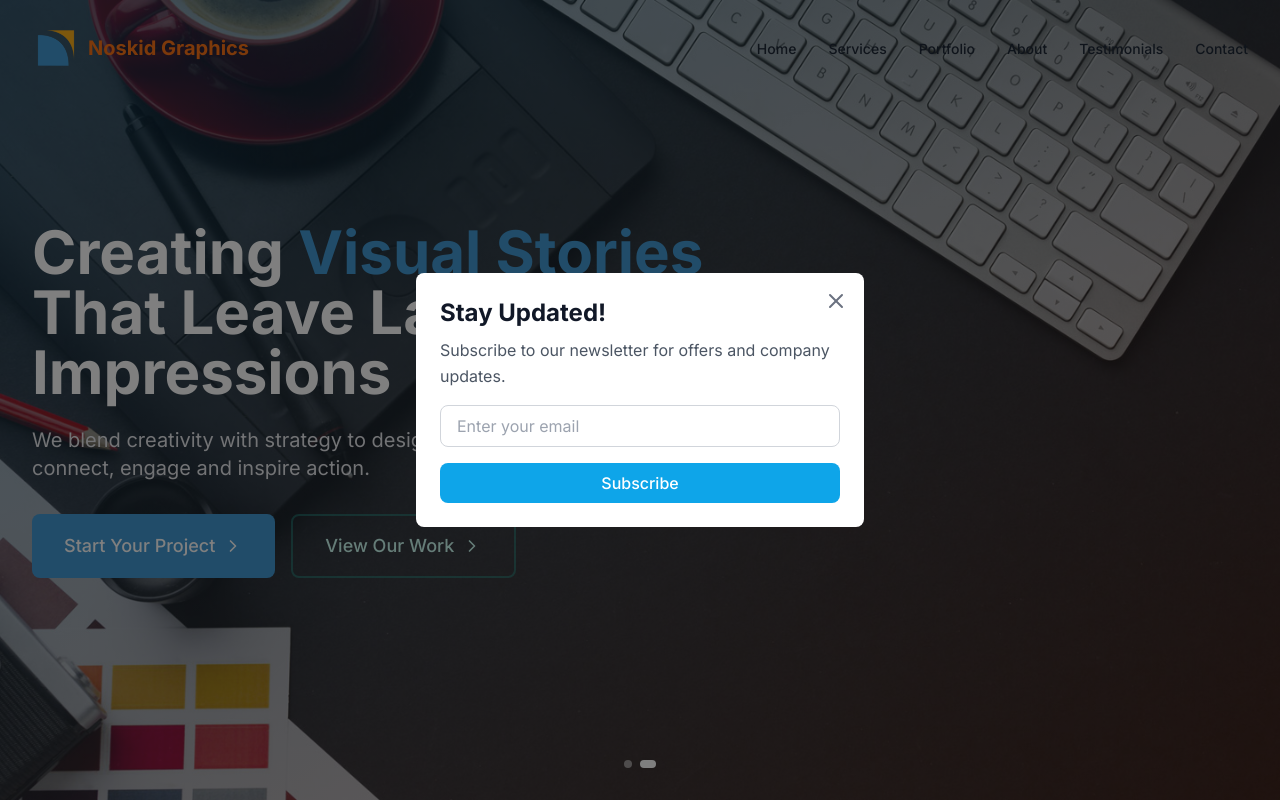
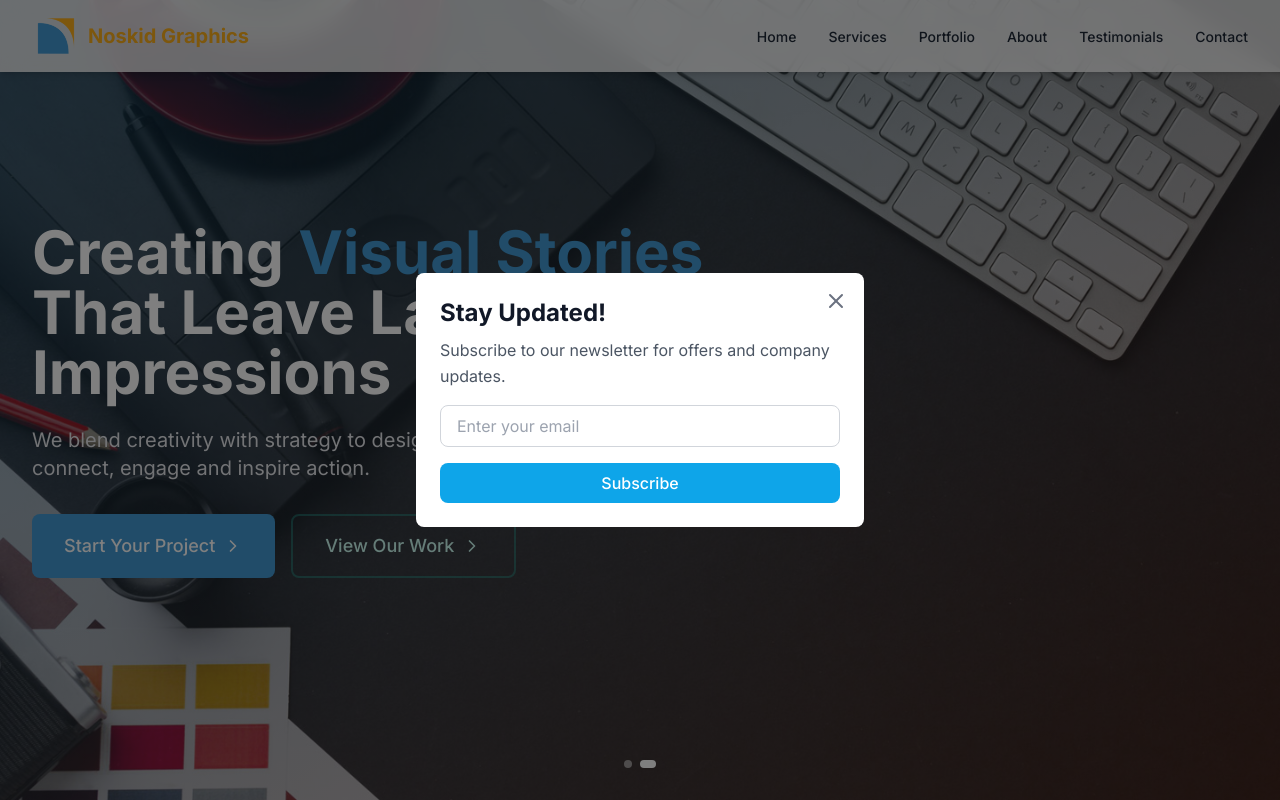
Before and after one commit to MwangiCharlesGichohi/noskid-graphics, a React (Vite) app: page / in a window 1280 px wide. Shown: the top 800 px of the page. Built offline with nearby package versions, Linux system fonts and the light colour scheme.

Commit message:
feat: update brand colors - Change Noskid Graphics to same color as the logo, make some grammatical corrections on the services section.

```diff
--- a/src/components/Navbar.tsx
+++ b/src/components/Navbar.tsx
@@ -1,29 +1,13 @@
-import React, { useState, useEffect } from 'react';
+import React, { useState } from 'react';
 import { Menu, X } from 'lucide-react';
 import logo from '../assets/clients/logo.png';
 
 const Navbar: React.FC = () => {
   const [isOpen, setIsOpen] = useState(false);
-  const [isScrolled, setIsScrolled] = useState(false);
-
-  useEffect(() => {
-    const handleScroll = () => {
-      if (window.scrollY > 10) {
-        setIsScrolled(true);
-      } else {
-        setIsScrolled(false);
-      }
-    };
-
-    window.addEventListener('scroll', handleScroll);
-    return () => window.removeEventListener('scroll', handleScroll);
-  }, []);
 
   return (
     <nav
-      className={`fixed w-full z-50 transition-all duration-300 ${
-        isScrolled ? 'bg-white/80 backdrop-blur-md shadow-md py-3' : 'bg-transparent py-6'
-      }`}
+      className={`fixed w-full z-50 transition-all duration-300 bg-white/80 backdrop-blur-md shadow-md py-3`}
     >
       <div className="container mx-auto px-4 sm:px-6 lg:px-8">
         <div className="flex justify-between items-center">
@@ -33,7 +17,7 @@ const Navbar: React.FC = () => {
               alt="Noskid Graphics Logo"
               className="h-12 w-12 object-contain"
             />
-            <span className="ml-2 text-xl font-bold text-orange-500">Noskid Graphics</span>
+            <span className="ml-2 text-xl font-bold text-custom-orange">Noskid Graphics</span>
           </div>
 
           {/* Desktop Navigation */}
--- a/src/components/ServicesSection.tsx
+++ b/src/components/ServicesSection.tsx
@@ -18,7 +18,7 @@ const services = [
   },
   {
     title: 'Printing',
-    description: 'We offer comprehensive printing solutions including digital, offset, large format, and merchandise printing for all your business needs.',
+    description: 'We offer comprehensive printing solutions including digital, offset, large format and merchandise printing for all your business needs.',
     icon: <Printer />,
     gradient: 'from-purple-500/10 to-red-500/10'
   },
@@ -30,13 +30,13 @@ const services = [
   },
   {
     title: 'Animation & Video',
-    description: 'We create engaging corporate videos, brand videos, showreels, CEO profiles, and explainer videos that tell your story.',
+    description: 'We create engaging corporate videos, brand videos, showreels and explainer videos that tell your story.',
     icon: <Video />,
     gradient: 'from-yellow-500/10 to-orange-500/10'
   },
   {
     title: 'Display Solutions',
-    description: 'Comprehensive display solutions including banners, frames, light boxes, and vehicle wraps to broadcast your brand effectively.',
+    description: 'Comprehensive display solutions including banners, frames and light boxes to broadcast your brand effectively.',
     icon: <Layout />,
     gradient: 'from-orange-500/10 to-pink-500/10'
   },
@@ -95,7 +95,7 @@ const ServicesSection: React.FC = () => {
           <h2 className="text-3xl md:text-4xl font-bold text-gray-900 mb-4">What We Do Best</h2>
           <div className="w-24 h-1 bg-gradient-to-r from-[#3563E9] via-[#8C6FE9] to-[#f04438] mx-auto mb-6 rounded-full"></div>
           <p className="text-lg text-gray-600 max-w-2xl mx-auto">
-            We deliver innovative solutions through our comprehensive creative design, print media, and digital services.
+            We deliver innovative solutions through our comprehensive creative design, print media and digital services.
           </p>
         </motion.div>
 
--- a/tailwind.config.js
+++ b/tailwind.config.js
@@ -29,6 +29,7 @@ export default {
           900: '#7c2d12',
         },
         'custom-blue': '#429ad4',
+        'custom-orange': '#fbaf1b',
       },
       fontFamily: {
         sans: [
```
